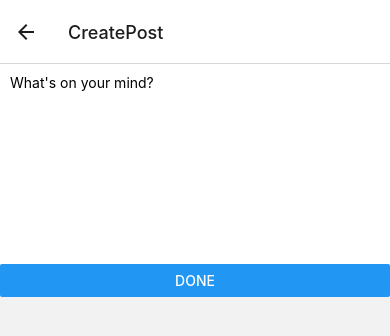
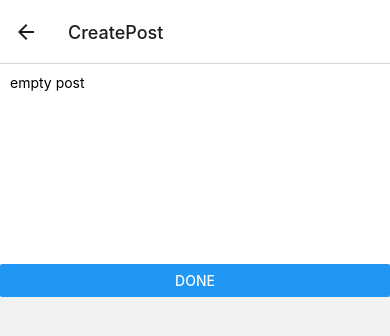
Before and after one commit to Jeong-Hyun-Lee/study-react-native-todos, a React Native app: screen /CreatePost in a window 390 px wide. Shown: the top 336 px of the page. Built offline with nearby package versions, Linux system fonts and the light colour scheme.

Commit message:
feat: :sparkles: recoil 추가

```diff
--- a/App.js
+++ b/App.js
@@ -1,20 +1,23 @@
 // import 'react-native-gesture-handler'
-import React from 'react'
 import { NavigationContainer } from '@react-navigation/native'
 import { SafeAreaProvider } from 'react-native-safe-area-context'
 
 import TabPage from './src/pages/TabPage'
 // import DrawerPage from './src/pages/DrawerPage'
 import ToptabPage from './src/pages/ToptabPage'
+import { RecoilRoot } from 'recoil'
 
 function App() {
-  // return <TabPage />
   return (
-    <SafeAreaProvider>
-      <NavigationContainer>
-        <ToptabPage />
-      </NavigationContainer>
-    </SafeAreaProvider>
+    <RecoilRoot>
+      <SafeAreaProvider>
+        <NavigationContainer>
+          {/* <DrawerPage /> */}
+          <ToptabPage />
+          {/* <TabPage /> */}
+        </NavigationContainer>
+      </SafeAreaProvider>
+    </RecoilRoot>
   )
 }
 
--- /dev/null
+++ b/src/pages/CreatePostPage.js
@@ -0,0 +1,31 @@
+import React, { useState } from 'react'
+import { useRecoilState } from 'recoil'
+import { post } from '../recoil/post'
+import { TextInput, Button } from 'react-native'
+
+const CreatePostPage = ({ navigation, route }) => {
+  const [postValue, setPostValue] = useRecoilState(post)
+
+  return (
+    <>
+      <TextInput
+        multiline
+        placeholder="What's on your mind?"
+        style={{ height: 200, padding: 10, backgroundColor: 'white' }}
+        value={postValue}
+        onChangeText={setPostValue}
+      />
+      <Button
+        title='Done'
+        onPress={() => {
+          // Pass and merge params back to home screen
+          navigation.navigate({
+            name: 'Home',
+          })
+        }}
+      />
+    </>
+  )
+}
+
+export default React.memo(CreatePostPage)
--- a/src/pages/DetailPage.js
+++ b/src/pages/DetailPage.js
@@ -1,7 +1,10 @@
 import React from 'react'
 import { View, Text, Button, TouchableOpacity } from 'react-native'
+import { post } from '../recoil/post'
+import { useRecoilValue } from 'recoil'
 
 const DetailPage = ({ navigation }) => {
+  const postValue = useRecoilValue(post)
   return (
     <View style={{ flex: 1, alignItems: 'center', justifyContent: 'center' }}>
       <Text>Details Screen</Text>
@@ -11,6 +14,7 @@ const DetailPage = ({ navigation }) => {
           onPress={() => navigation.navigate('CreatePost')}
         />
       </TouchableOpacity>
+      <Text>{postValue}</Text>
     </View>
   )
 }
--- a/src/pages/TabPage.js
+++ b/src/pages/TabPage.js
@@ -12,6 +12,7 @@ import { createBottomTabNavigator } from '@react-navigation/bottom-tabs'
 import TodoPage from './TodoPage'
 import { MaterialIcons } from '@expo/vector-icons'
 import DetailPage from './DetailPage'
+import CreatePostPage from './CreatePostPage'
 
 const Tab = createBottomTabNavigator()
 const Stack = createNativeStackNavigator()
@@ -55,33 +56,6 @@ function HomeScreen({ navigation, route: { params } }) {
   )
 }
 
-function CreatePostScreen({ navigation, route }) {
-  const [postText, setPostText] = useState('')
-
-  return (
-    <>
-      <TextInput
-        multiline
-        placeholder="What's on your mind?"
-        style={{ height: 200, padding: 10, backgroundColor: 'white' }}
-        value={postText}
-        onChangeText={setPostText}
-      />
-      <Button
-        title='Done'
-        onPress={() => {
-          // Pass and merge params back to home screen
-          navigation.navigate({
-            name: 'Home',
-            params: { post: postText },
-            merge: true,
-          })
-        }}
-      />
-    </>
-  )
-}
-
 const TabPage = () => {
   return (
     <Stack.Navigator initialRouteName='Home'>
@@ -95,7 +69,7 @@ const TabPage = () => {
       />
       <Stack.Screen
         name='CreatePost'
-        component={CreatePostScreen}
+        component={CreatePostPage}
         options={{
           headerRight: () => (
             <Button
--- a/src/pages/ToptabPage.js
+++ b/src/pages/ToptabPage.js
@@ -4,6 +4,7 @@ import { createNativeStackNavigator } from '@react-navigation/native-stack'
 import DetailPage from './DetailPage'
 import TodoPage from './TodoPage'
 import { Text, TextInput, Button } from 'react-native'
+import CreatePostScreen from './CreatePostPage'
 
 const Tab = createMaterialTopTabNavigator()
 const Stack = createNativeStackNavigator()
@@ -14,33 +15,6 @@ const HomeScreen = () => {
       <Tab.Screen name='Details' component={DetailPage} />
       <Tab.Screen name='Todo' component={TodoPage} />
     </Tab.Navigator>
-  )
-}
-
-function CreatePostScreen({ navigation, route }) {
-  const [postText, setPostText] = useState('')
-
-  return (
-    <>
-      <TextInput
-        multiline
-        placeholder="What's on your mind?"
-        style={{ height: 200, padding: 10, backgroundColor: 'white' }}
-        value={postText}
-        onChangeText={setPostText}
-      />
-      <Button
-        title='Done'
-        onPress={() => {
-          // Pass and merge params back to home screen
-          navigation.navigate({
-            name: 'Home',
-            params: { post: postText },
-            merge: true,
-          })
-        }}
-      />
-    </>
   )
 }
 
--- /dev/null
+++ b/src/recoil/post.js
@@ -0,0 +1,6 @@
+import { atom } from 'recoil'
+
+export const post = atom({
+  key: 'postContent',
+  default: 'empty post',
+})
```
Also changed, not shown: package.json (+4 -3 lines), src/pages/DrawerPage.js (+7 -7 lines), 1 other file (tests, documents, lock files or other folders).
